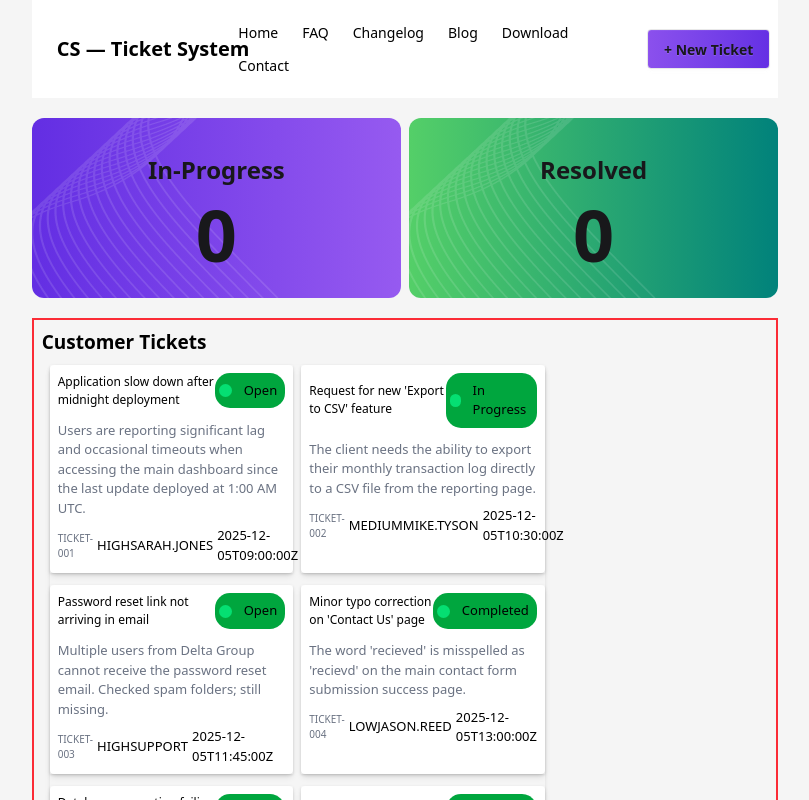
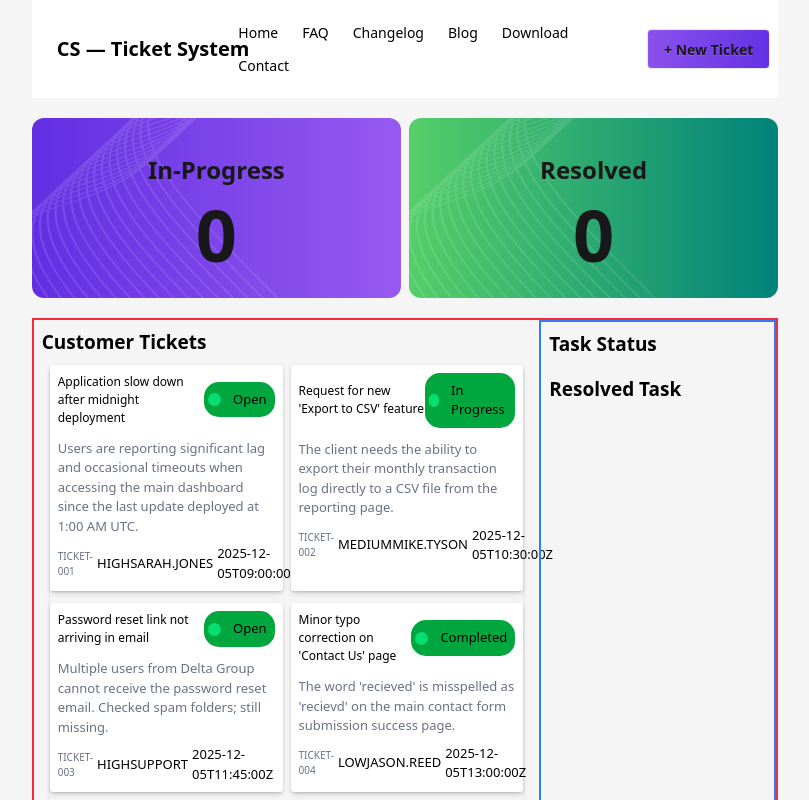
Before and after one commit to fahim-shareear/customer-support-zone, a React (Vite) app: page / in a window 1280 px wide. Shown: the top 800 px of the page, without its empty margins (235-1044 px from the left). Built offline with nearby package versions, Linux system fonts and the light colour scheme.

Commit message:
adidng noticeboard

```diff
--- a/src/Body/Bodycard.jsx
+++ b/src/Body/Bodycard.jsx
@@ -2,7 +2,7 @@ import React from 'react';
 import Card from './Card';
 
 const Bodycard = ({user}) => {
-    console.log(user)
+    // console.log(user)
     return (
         <div className="w-8/12 ">
             <h1 className="text-[19px] font-bold text-black p-2">Customer Tickets</h1>
--- a/src/Body/Mainbody.jsx
+++ b/src/Body/Mainbody.jsx
@@ -1,5 +1,6 @@
 import React, { use } from 'react';
 import Bodycard from './Bodycard';
+import Noticeboard from './Noticeboard';
 
 const Mainbody = ({userPromise}) => {
     const userData = use(userPromise);
@@ -7,6 +8,7 @@ const Mainbody = ({userPromise}) => {
     return (
       <div className="md:w-7/12 mx-auto border-2 border-red-500 flex gap-8 sm:w-full">
           <Bodycard user={userData}></Bodycard>
+          <Noticeboard user={userData}></Noticeboard>
       </div>
     );
 };
--- /dev/null
+++ b/src/Body/Noticeboard.jsx
@@ -0,0 +1,13 @@
+import React from 'react';
+
+const Noticeboard = ({user}) => {
+    return (
+        <div className="w-4/12 border-2 border-blue-500">
+            <h1 className="text-[19px] text-black font-bold p-2">Task Status</h1>
+            <h1 className="text-[19px] text-black font-bold p-2">Resolved Task</h1>
+
+        </div>
+    );
+};
+
+export default Noticeboard;
```
